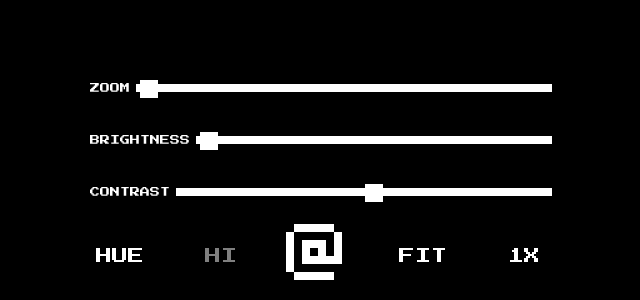
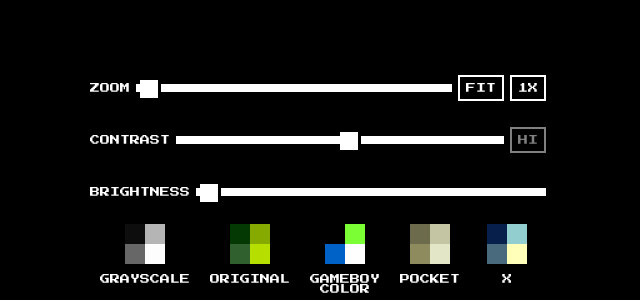
Before and after one commit to robozevel/gameboy-selfie, a Nuxt app: page / in a window 1280 px wide. Shown: the part 500-800 px from the top of the page, without its empty margins (322-962 px from the left). Built offline with nearby package versions, Linux system fonts and the light colour scheme; no server answers.

Commit message:
pallete selection ui

```diff
--- /dev/null
+++ b/components/Pallete.vue
@@ -0,0 +1,51 @@
+<template>
+  <div class="pallete" :class="{ selected }">
+    <div class="colors" :style="style"></div>
+    <div class="name">{{ pallete.name }}</div>
+  </div>
+</template>
+
+<script>
+export default {
+  name: 'Pallete',
+  props: {
+    pallete: Object,
+    selected: Boolean,
+  },
+  computed: {
+    style () {
+      const { colors } = this.pallete
+      const backgroundImage = colors.map(([ r, g, b]) => {
+        const color = `rgb(${r},${g},${b})`
+        return `linear-gradient(to right, ${color}, ${color})`
+      }).join()
+
+      return { backgroundImage }
+    }
+  }
+}
+</script>
+
+<style scoped>
+input {
+  position: absolute;
+  visibility: hidden;
+}
+
+.pallete {
+  font-size: 10px;
+  text-align: center;
+  margin: 0 10px;
+  flex: 1 0 12%;
+}
+
+.colors {
+  height: 40px;
+  width: 40px;
+  background-size: 50% 50%;
+  background-position: top left, bottom left, top right, bottom right;
+  background-repeat: no-repeat;
+  display: inline-block;
+  margin-bottom: 10px;
+}
+</style>
--- a/pages/index.vue
+++ b/pages/index.vue
@@ -3,7 +3,7 @@
     <div class="image-container" :style="{ maxWidth: fitScale ? `${canvasWidth}px` : `${frameWidth}px` }">
       <video ref="video" muted autoplay playsinline @play="onPlay" @loadedmetadata.once="play"></video>
       <canvas ref="canvas" :height="frameHeight" :width="frameWidth"></canvas>
-      <div class="overlay">
+      <div class="overlay" role="button" @click="capture" :class="{ 'show-instructions': showInstructions }">
         <span class="count" v-if="showCount">{{ count }}</span>
         <img :src="captured" v-else-if="captured" />
       </div>
@@ -11,27 +11,28 @@
 
     <div class="buttons-container" :style="{ maxWidth: `${canvasWidth}px` }" v-if="!showCount">
       <template v-if="captured">
-        <span class="button" role="button" @click="retake">retake</span>
-        <a class="button" role="button" :href="captured" :download="filename">save</a>
+        <span class="button retake" role="button" @click="retake">retake</span>
+        <a class="button save" role="button" :href="captured" :download="filename">save</a>
       </template>
       <template v-else>
-        <label class="slider">
+        <div class="slider">
           <span>zoom</span>
           <input type="range" :min="minZoom" step="0.1" :max="maxZoom" v-model="zoom" />
-        </label>
-        <label class="slider">
+          <span role="button" class="button" :class="{ off: !fitScale }" @click="fitScale = !fitScale">fit</span>
+          <span role="button" class="button" @click="scaleUp">{{ scale }}x</span>
+        </div>
+        <div class="slider">
+          <span>contrast</span>
+          <input type="range" v-model="threshold" min="0" step="5" max="255" />
+          <span role="button" class="button" :class="{ off: !highContrast }" @click="highContrast = !highContrast">hi</span>
+        </div>
+        <div class="slider">
           <span>brightness</span>
           <input type="range" v-model="brightness" min="1" step="0.1" max="10" />
-        </label>
-        <label class="slider">
-          <span>contrast</span>
-          <input type="range" v-model="threshold" min="0" step="5" max="255" />
-        </label>
-        <span class="button" role="button" @click="togglePallete">hue</span>
-        <span class="button" role="button" :class="{ off: !highContrast }" @click="highContrast = !highContrast">hi</span>
-        <div class="button capture" role="button" @click="capture">@</div>
-        <span class="button" role="button" :class="{ off: !fitScale }" @click="fitScale = !fitScale">fit</span>
-        <span class="button" role="button" @click="scaleUp">{{ scale }}x</span>
+        </div>
+        <div class="palletes">
+          <pallete role="button" @click.native="palleteIndex = i" v-for="(pallete, i) in palletes" :pallete="pallete" :selected="palleteIndex === i" :key="i" />
+        </div>
       </template>
     </div>
 
@@ -39,6 +40,9 @@
 </template>
 
 <script>
+import Pallete from '~/components/Pallete'
+import PALLETES from '~/palletes'
+
 const delay = ms => new Promise(resolve => setTimeout(resolve, ms))
 const webcamSupported = process.browser && navigator.mediaDevices && typeof navigator.mediaDevices.getUserMedia === 'function'
 
@@ -67,32 +71,13 @@ function getImage (src) {
 }
 
 export default {
+  components: {
+    Pallete
+  },
   data () {
     return {
       thresholdMap: BAYER_THRESHOLD_MAP,
-      palletes: [
-        // Grayscale
-        [
-          [13, 13, 13],
-          [103, 103, 103],
-          [181, 181, 181],
-          [253, 253, 253]
-        ],
-        // Original Gameboy
-        [
-          [15, 56, 15],
-          [48, 98, 48],
-          [119, 161, 18],
-          [155, 188, 15]
-        ],
-        // Gameboy Color
-        [
-          [1, 0, 1],
-          [0, 98, 198],
-          [124, 254, 53],
-          [255, 254, 255]
-        ]
-      ],
+      palletes: PALLETES,
       palleteIndex: 0,
       brightness: 1,
       zoom: 1,
@@ -167,6 +152,9 @@ export default {
     },
     pallete () {
       return this.palletes[this.palleteIndex]
+    },
+    showInstructions () {
+      return !(this.captured || this.count)
     }
   },
   methods: {
@@ -206,11 +194,6 @@ export default {
     scaleUp () {
       const scale = this.scale + 1
       this.scale = scale > this.maxScale ? 1 : scale
-    },
-    togglePallete () {
-      const { pallete, palletes } = this
-      const i = palletes.indexOf(pallete) + 1
-      this.palleteIndex = palletes.length === i ? 0 : i
     },
     async countdownSeconds (n) {
       let count = Number(n)
@@ -271,7 +254,7 @@ export default {
           else colorIndex = map > (threshold * 2) ? 3 : 2;
         }
 
-        let [r, g, b] = pallete[colorIndex]
+        let [r, g, b] = pallete.colors[colorIndex]
         image.data[i] = r
         image.data[i + 1] = g
         image.data[i + 2] = b
@@ -299,6 +282,11 @@ export default {
 </script>
 
 <style scoped>
+.palletes {
+  display: flex;
+  flex-wrap: nowrap;
+  overflow: auto;
+}
 
 video {
   display: none;
@@ -307,6 +295,13 @@ video {
 canvas {
   width: 100%;
   image-rendering: pixelated;
+}
+
+h1 {
+  color: #fff;
+  position: relative;
+  text-align: center;
+  margin: 0 auto;
 }
 
 .image-container {
@@ -328,6 +323,20 @@ canvas {
   justify-content: center;
 }
 
+.overlay.show-instructions:hover::after {
+  pointer-events: none;
+  content: 'tap to snap!';
+  text-shadow: 1px 1px 0 #000;
+  white-space: nowrap;
+  text-transform: uppercase;
+}
+
+@media (any-hover: hover) {
+  .overlay.show-instructions:hover::after {
+    content: 'click to snap!';
+  }
+}
+
 .overlay img {
   width: 100%;
   height: auto;
@@ -344,7 +353,7 @@ canvas {
   text-transform: uppercase;
   font-size: 16px;
   margin: 0 auto;
-  padding: 12px 6px;
+  padding: 6px 12px;
   align-items: center;
   justify-content: space-between;
   display: flex;
@@ -353,11 +362,6 @@ canvas {
   bottom: 0;
   left: 0;
   right: 0;
-}
-
-.button.capture {
-  font-size: 64px;
-  padding: 0;
 }
 
 [role=button] {
@@ -370,32 +374,44 @@ canvas {
   visibility: hidden;
 }
 
+a {
+  text-decoration: none;
+}
+
+.slider {
+  user-select: none;
+  display: flex;
+  align-items: center;
+  flex: 1 0 100%;
+  font-size: 10px;
+  margin-bottom: 12px;
+}
+
+.slider :first-child {
+  margin-right: 6px;
+}
+
+.slider input {
+  flex: 1;
+}
+
+.slider .button {
+  margin-left: 6px;
+}
+
 .button {
-  padding: 12px;
+  padding: 6px;
+  border: 2px solid currentColor;
 }
 
 .button.off {
   opacity: .5;
 }
 
-a.button {
-  text-decoration: none;
-}
-
-.slider {
-  display: flex;
-  align-items: center;
-  flex: 1 0 100%;
-  margin-bottom: 12px;
-}
-
-.slider span {
-  font-size: 10px;
-  padding: 6px;
-}
-
-.slider input {
-  flex: 1;
+.button.retake,
+.button.save {
+  margin: 16px;
+  padding: 16px;
 }
 
 input[type=range] {
@@ -416,9 +432,9 @@ input[type=range]::-webkit-slider-runnable-track {
   border: 4px solid #fff;
 }
 input[type=range]::-webkit-slider-thumb {
-  box-shadow: none;
   border: none;
   height: 18px;
+  box-shadow: 3px 0 0 #000;
   width: 18px;
   border-radius: 0;
   background: #fff;
@@ -439,9 +455,9 @@ input[type=range]::-moz-range-track {
   border: 2px solid #fff;
 }
 input[type=range]::-moz-range-thumb {
-  box-shadow: none;
   border: none;
   height: 18px;
+  box-shadow: 3px 0 0 #000;
   width: 18px;
   border-radius: 0;
   background: #fff;
@@ -468,9 +484,9 @@ input[type=range]::-ms-fill-upper {
   box-shadow: none;
 }
 input[type=range]::-ms-thumb {
-  box-shadow: none;
   border: none;
   height: 18px;
+  box-shadow: 3px 0 0 #000;
   width: 18px;
   border-radius: 0;
   background: #fff;
--- /dev/null
+++ b/palletes.js
@@ -0,0 +1,155 @@
+module.exports = [
+  {
+    name: 'Grayscale',
+    colors: [
+      [13, 13, 13],
+      [103, 103, 103],
+      [181, 181, 181],
+      [253, 253, 253]
+    ],
+  },
+  {
+    name: 'Original',
+    colors: [
+      [5, 57, 4],
+      [47, 96, 46],
+      [135, 170, 0],
+      [182, 222, 0]
+    ],
+  },
+  {
+    name: 'Gameboy Color',
+    colors: [
+      [1, 0, 1],
+      [0, 98, 198],
+      [124, 254, 53],
+      [255, 254, 255]
+    ],
+  },
+  {
+    name: 'Pocket',
+    colors: [
+      [108, 108, 76],
+      [142, 139, 94],
+      [195, 197, 163],
+      [227, 231, 200]
+    ],
+  },
+  {
+    name: 'X',
+    colors: [
+      [6, 32, 75],
+      [73, 106, 124],
+      [146, 206, 207],
+      [255, 255, 186]
+    ],
+  },
+  {
+    name: 'Tetris',
+    colors: [
+      [48, 73, 100],
+      [255, 98, 22],
+      [111, 198, 199],
+      [255, 215, 152]
+    ],
+  },
+  {
+    name: 'Zelda',
+    colors: [
+      [90, 57, 31],
+      [106, 141, 62],
+      [120, 199, 120],
+      [255, 223, 179]
+    ],
+  },
+  {
+    name: 'Kirby',
+    colors: [
+      [41, 35, 159],
+      [123, 33, 243],
+      [241, 139, 138],
+      [255, 197, 255]
+    ],
+  },
+  {
+    name: 'Wario',
+    colors: [
+      [0, 0, 0],
+      [183, 82, 0],
+      [207, 182, 110],
+      [222, 223, 197]
+    ],
+  },
+  {
+    name: 'Alleyway',
+    colors: [
+      [66, 66, 66],
+      [122, 120, 209],
+      [255, 100, 255],
+      [255, 216, 0],
+    ],
+  },
+  {
+    name: 'Endless Fantasy',
+    colors: [
+      [255, 105, 69],
+      [255, 228, 89],
+      [162, 255, 58],
+      [62, 255, 255]
+    ],
+  },
+  {
+    name: 'Yokoi-sensei',
+    colors: [
+      [0, 133, 98],
+      [42, 16, 0],
+      [191, 29, 89],
+      [180, 233, 0]
+    ],
+  },
+  {
+    name: 'Love! Love!',
+    colors: [
+      [178, 10, 45],
+      [255, 92, 177],
+      [255, 183, 233],
+      [255, 255, 255]
+    ],
+  },
+  {
+    name: 'Galaxxxy',
+    colors: [
+      [108, 108, 76],
+      [0, 188, 228],
+      [255, 153, 230],
+      [255, 253, 0]
+    ],
+  },
+  {
+    name: 'Cory',
+    colors: [
+      [0, 235, 203],
+      [0, 154, 172],
+      [255, 0, 136],
+      [64, 64, 64]
+    ],
+  },
+  {
+    name: 'Nina',
+    colors: [
+      [71, 41, 83],
+      [113, 96, 169],
+      [102, 197, 183],
+      [165, 207, 230]
+    ],
+  },
+  {
+    name: 'VIRTUAL',
+    colors: [
+      [2, 0, 0],
+      [66, 0, 0],
+      [128, 0, 0],
+      [255, 0, 0]
+    ]
+  },
+]
```
